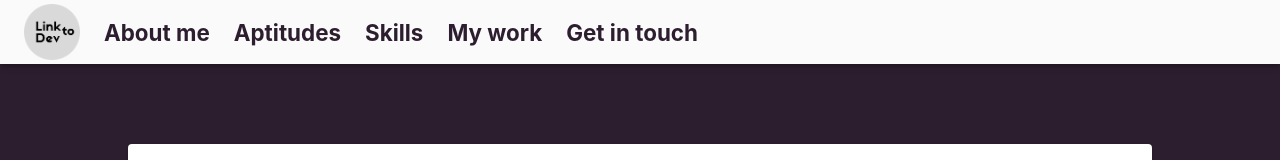
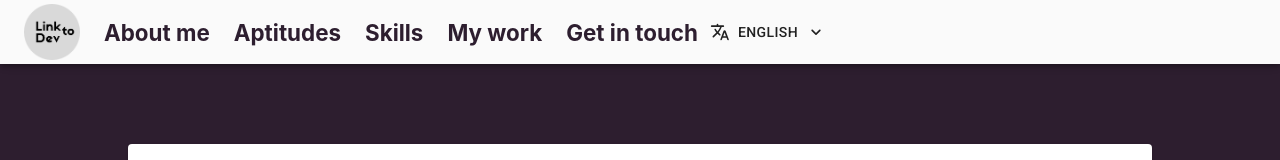
Before and after one commit to fsjorgeluis/portfolio, a React (Create React App) app: page / in a window 1280 px wide. Shown: the top 160 px of the page. Built offline with nearby package versions, Linux system fonts and the light colour scheme.

Commit message:
Test de adicion de boton en navbar

```diff
--- a/src/components/Nabvar/index.js
+++ b/src/components/Nabvar/index.js
@@ -1,4 +1,4 @@
-import { useState } from "react";
+import { useRef, useState } from "react";
 import {
     AppBar,
     Divider,
@@ -7,7 +7,10 @@ import {
     List,
     ListItem,
     ListItemIcon,
-    Toolbar
+    Toolbar,
+    Menu,
+    MenuItem,
+    Button
 } from "@material-ui/core";
 import { Link, animateScroll as scroll } from "react-scroll";
 import InfoTwoToneIcon from '@material-ui/icons/InfoTwoTone';
@@ -17,6 +20,8 @@ import BuildTwoToneIcon from "@material-ui/icons/BuildTwoTone";
 import ContactMailTwoToneIcon from "@material-ui/icons/ContactMailTwoTone";
 import MenuIcon from "@material-ui/icons/Menu";
 import CancelIcon from "@material-ui/icons/Cancel";
+import TranslateRoundedIcon from '@material-ui/icons/TranslateRounded';
+import KeyboardArrowDownRoundedIcon from '@material-ui/icons/KeyboardArrowDownRounded';
 import logo from '../../images/logos/logo_2.png';
 import { useStyles } from "./styles";
 
@@ -24,6 +29,10 @@ import { useStyles } from "./styles";
 const Navbar = () => {
     const classes = useStyles();
     const [open, setOpen] = useState(false);
+    const [anchorEl, setAnchorEl] = useState(null);
+    const [language, setLanguage] = useState('ENGLISH');
+    const menuOpen = Boolean(anchorEl);
+    let languageRef = useRef();
 
     const links = [
         {
@@ -55,6 +64,15 @@ const Navbar = () => {
 
     const scrollToTop = () => {
         scroll.scrollToTop();
+    };
+
+    const handleMenu = (event) => {
+        setAnchorEl(event.currentTarget);
+    };
+
+    const handleClose = () => {
+        setAnchorEl(null);
+        console.log(languageRef.current.firstChild.data)
     };
 
     return (
@@ -91,6 +109,40 @@ const Navbar = () => {
                     >
                         <MenuIcon fontSize="large" />
                     </IconButton>
+
+                    <div className={classes.language}>
+                        <Button
+                            aria-label="language selector"
+                            aria-controls="menu-appbar"
+                            aria-haspopup="true"
+                            onClick={handleMenu}
+                            color="inherit"
+                            startIcon={<TranslateRoundedIcon />}
+                            endIcon={<KeyboardArrowDownRoundedIcon />}
+                        >
+                            {language}
+                        </Button>
+
+                        <Menu
+                            id="menu-appbar"
+                            anchorEl={anchorEl}
+                            anchorOrigin={{
+                                vertical: 'top',
+                                horizontal: 'right',
+                            }}
+                            keepMounted
+                            transformOrigin={{
+                                vertical: 'top',
+                                horizontal: 'right',
+                            }}
+                            open={menuOpen}
+                            onClose={handleClose}
+                        >
+                            <MenuItem onClick={handleClose} ref={languageRef} value='ESPAÑOL'>Español</MenuItem>
+                            <MenuItem onClick={handleClose} ref={languageRef} value='ENGLISH'>English</MenuItem>
+                        </Menu>
+                    </div>
+
                 </Toolbar>
             </AppBar>
 
--- a/src/components/Nabvar/styles.js
+++ b/src/components/Nabvar/styles.js
@@ -81,5 +81,19 @@ export const useStyles = makeStyles((theme) => ({
         color: theme.palette.primary.main, // Orange like tomato
         position: "absolute",
         right: 10,
-    }
+    },
+    language: {
+        position: 'relative',
+        borderRadius: theme.shape.borderRadius,
+        // backgroundColor: alpha(theme.palette.common.white, 0.15),
+        '&:hover': {
+            // backgroundColor: alpha(theme.palette.common.white, 0.25),
+        },
+        marginLeft: 0,
+        width: '100%',
+        [theme.breakpoints.up('sm')]: {
+            marginLeft: theme.spacing(1),
+            width: 'auto',
+        },
+    },
 }));
```
